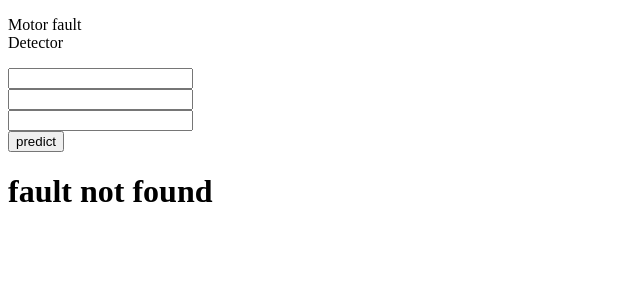
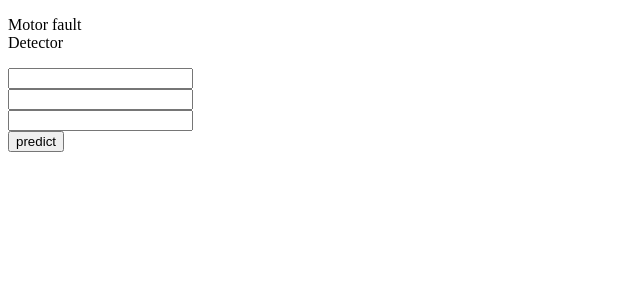
Before and after one commit to RahulKumar9988/ML, a React (Create React App) app: page / in a window 1280 px wide. Before the commit this address had no page. Shown: the top 300 px of the page, without its empty margins (0-640 px from the left). Built offline with nearby package versions, Linux system fonts and the light colour scheme.

Commit message:
loading changes

```diff
--- a/src/components/Home.jsx
+++ b/src/components/Home.jsx
@@ -35,7 +35,7 @@ function Home() {
             setAnswer(data)
         }}>predict</button>
 
-         {answer?<div><h1 className='text-red-700 text-3xl font-bold text-wrap'> Fault found</h1></div>:<div><h1 className='text-green-700 text-3xl font-bold text-wrap'>fault not found</h1></div>}
+         {answer.length==0?<div></div>:answer?<h1 className='text-red-700 text-3xl font-bold text-wrap'> Fault found</h1>:<div><h1 className='text-green-700 text-3xl font-bold text-wrap'>fault not found</h1></div>}
 
        </div>
   )
```
